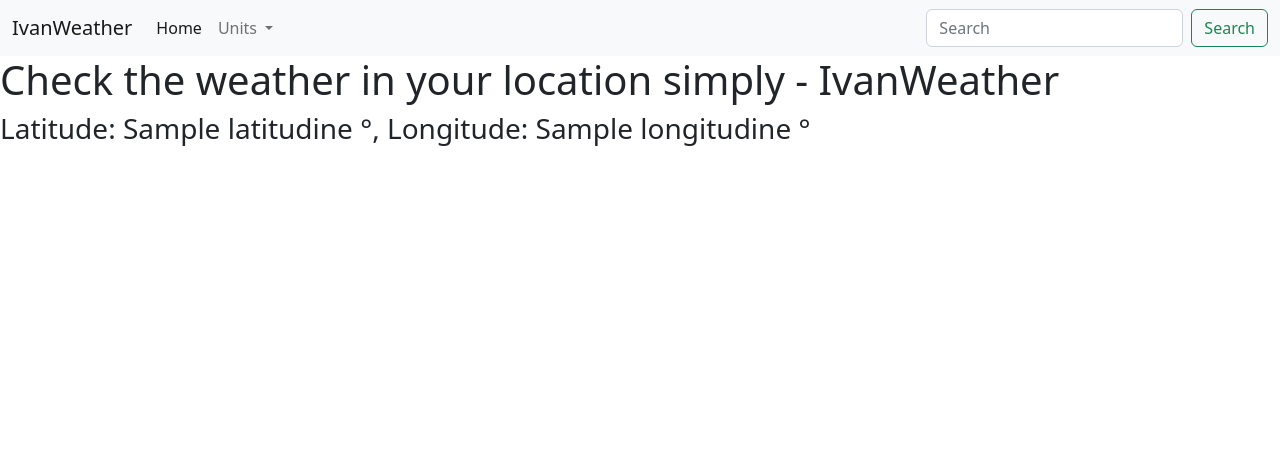
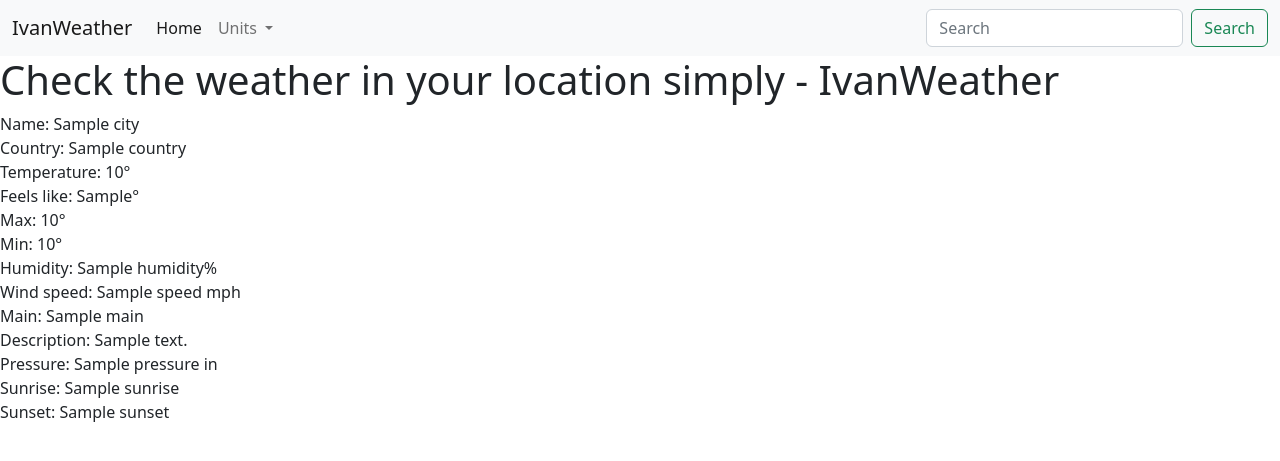
Before and after one commit to Imperatore1003/ivanweather, a Flask app: template templates/index.html in a window 1280 px wide. Shown: the top 461 px of the page. Run offline with Flask 2, Linux system fonts and the light colour scheme; the template is opened without the code that fills it: most values are stand-ins (such as "Sample title", 1, 10 or a date in 2020).

Commit message:
Home geolocation

```diff
--- a/app.py
+++ b/app.py
@@ -45,16 +45,16 @@ def index():
 
     elif request.method == "GET":
 
-        # city = api(0, cord1, cord2, 1)
-
         if session.get("cords") is None:
             return render_template("index.html", getCords=1)
         else:
             cords = json.loads(session["cords"].replace("'", '"'))
-            latitudine = cords["latitude"]
-            longitudine = cords["longitude"]
+            latitude = cords["latitude"]
+            longitude = cords["longitude"]
 
-            return render_template("index.html", getCords=0, latitudine=latitudine, longitudine=longitudine)
+            city = api(0, latitude, longitude, 1)
+
+            return render_template("index.html", getCords=0, city=city)
 
 @app.route("/search", methods=["GET", "POST"])
 def search():
--- a/templates/index.html
+++ b/templates/index.html
@@ -38,7 +38,7 @@
                 latitude = position.coords.latitude;
                 longitude = position.coords.longitude;
                 send(latitude, longitude)
-                status('Latitude: ' + latitude + ' °, Longitude: ' + longitude + ' °');
+                status('Loading your weather...');
             }
 
             function error() {
@@ -57,6 +57,18 @@
             }
         </script>
     {% else %}
-        <h3>Latitude: {{ latitudine }} °, Longitude: {{ longitudine }} °</h3>
+        Name: {{ city["name"] }}<br>
+        Country: {{ city["sys"]["country"] }}<br>
+        Temperature: {{ city["main"]["temp"] }}°<br>
+        Feels like: {{ city["main"]["feels_like"] }}°<br>
+        Max: {{ city["main"]["temp_max"] }}°<br>
+        Min: {{ city["main"]["temp_min"] }}°<br>
+        Humidity: {{ city["main"]["humidity"] }}%<br>
+        Wind speed: {{ city["wind"]["speed"] }} mph<br>
+        Main: {{ city["weather"][0]["main"] }}<br>
+        Description: {{ city["weather"][0]["description"] }}<br>
+        Pressure: {{ city["main"]["pressure"] }} in<br>
+        Sunrise: {{ city["sys"]["sunrise"] }}<br>
+        Sunset: {{ city["sys"]["sunset"] }}
     {% endif %}
 {% endblock %}
```
Also changed, not shown: functions.py (+13 -13 lines).
